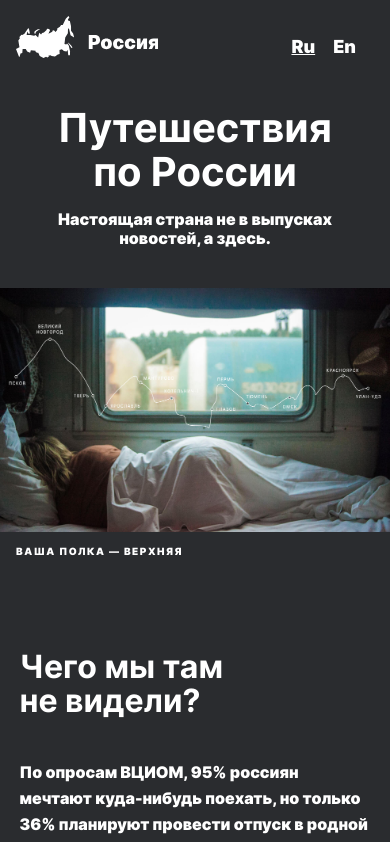
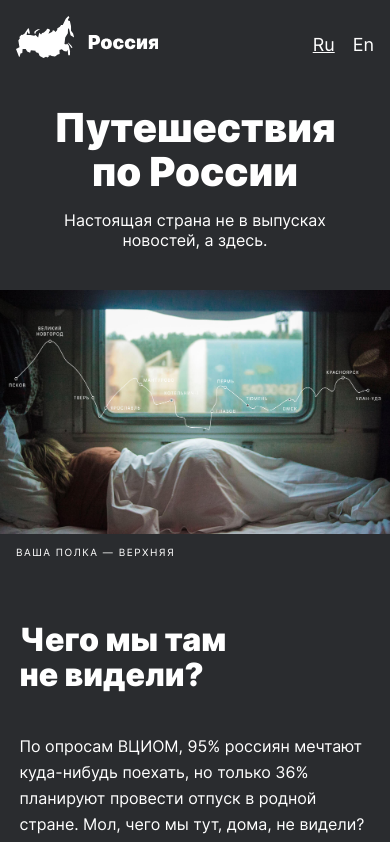
Before and after one commit to 3uku3/russian-travel, a plain HTML site: page index.html in a window 390 px wide. Shown: the top 842 px of the page. Drawn offline with Linux system fonts and the light colour scheme.

Commit message:
fixed bugs

```diff
--- a/blocks/cover/__title/cover__title.css
+++ b/blocks/cover/__title/cover__title.css
@@ -5,7 +5,7 @@
   width: 560px;
   font-size: 72px;
   line-height: 1.06;
-  font-weight: bold;
+  font-weight: 900;
   margin: 0;
   color: #fff;
 
--- a/blocks/header/__lang-link/header__lang-link.css
+++ b/blocks/header/__lang-link/header__lang-link.css
@@ -11,11 +11,7 @@
   opacity: .8;
 }
 
-.header__lang-link:first-of-type {
-  margin-right: 18px;
-}
-
-@media (max-width: 767px){
+@media (max-width: 767px) {
   .header__lang-link {
     font-size: 18px;
   }
--- a/blocks/header/__lang-links/header__lang-links.css
+++ b/blocks/header/__lang-links/header__lang-links.css
@@ -3,4 +3,11 @@
   align-self: flex-end;
   list-style: none;
   margin: 0;
+  padding: 0;
 }
+
+@media (max-width: 767px) {
+  .header__lang-links {
+    margin: 0 0 2px;
+  }
+}
--- /dev/null
+++ b/blocks/header/__link-item/header__link-item.css
@@ -0,0 +1,7 @@
+.header__link-item {
+  margin-right: 18px;
+}
+
+.header__link-item:last-of-type {
+  margin-right: 0;
+}
--- a/blocks/intro/__list-value/intro__list-value.css
+++ /dev/null
@@ -1,4 +0,0 @@
-.intro__list-value {
-  font-weight: normal;
-  display: inline;
-}
--- a/blocks/lead/__caption/lead__caption.css
+++ b/blocks/lead/__caption/lead__caption.css
@@ -10,11 +10,13 @@
 @media (max-width:1023px) {
   .lead__caption {
     margin-left: 24px;
+    margin-bottom: 88px;
   }
 }
 
 @media (max-width:767px) {
   .lead__caption {
     margin-left: 16px;
+    margin-bottom: 64px;
   }
 }
--- a/blocks/lead/__subtitle/lead__subtitle.css
+++ b/blocks/lead/__subtitle/lead__subtitle.css
@@ -18,5 +18,6 @@
     margin: 0 0 40px;
     max-width: 288px;
     font-size: 16px;
+    line-height: 1.25;
   }
 }
--- a/blocks/lead/__title/lead__title.css
+++ b/blocks/lead/__title/lead__title.css
@@ -2,7 +2,7 @@
   max-width: 720px;
   font-weight: 900;
   font-size: 96px;
-  line-height: 1.1;
+  line-height: 1.04;
   margin: 0 0 32px;
   text-align: center;
 }
@@ -12,5 +12,6 @@
     margin: 0 0 16px;
     max-width: 288px;
     font-size: 40px;
+    line-height: 1.1;
   }
 }
--- a/blocks/place/__title/place__title.css
+++ b/blocks/place/__title/place__title.css
@@ -1,6 +1,6 @@
 .place__title {
   font-size: 72px;
-  font-weight: bold;
+  font-weight: 900;
   line-height: 1.1;
   margin: 0 0 48px;
   flex-basis: 46.8%;
--- a/index.html
+++ b/index.html
@@ -13,8 +13,8 @@
     <header class="header page__header">
       <div class="header__logo"></div>
       <ul class="header__lang-links">
-        <li><a class="header__lang-link header__lang-link_active" href="#">Ru</a></li>
-        <li><a class="header__lang-link" href="#">En</a></li>
+        <li class="header__link-item"><a class="header__lang-link header__lang-link_active" href="#">Ru</a></li>
+        <li class="header__link-item"><a class="header__lang-link" href="#">En</a></li>
       </ul>
     </header>
     <main class="content">
--- a/pages/index.css
+++ b/pages/index.css
@@ -7,6 +7,7 @@
 @import url(../blocks/header/header.css);
 @import url(../blocks/header/__logo/header__logo.css);
 @import url(../blocks/header/__lang-links/header__lang-links.css);
+@import url(../blocks/header/__link-item/header__link-item.css);
 @import url(../blocks/header/__lang-link/header__lang-link.css);
 @import url(../blocks/header/__lang-link/_active/header__lang-link_active.css);
 @import url(../blocks/content/content.css);
@@ -23,7 +24,6 @@
 @import url(../blocks/intro/__text/intro__text.css);
 @import url(../blocks/intro/__list/intro__list.css);
 @import url(../blocks/intro/__list-key/intro__list-key.css);
-@import url(../blocks/intro/__list-value/intro__list-value.css);
 @import url(../blocks/photo-grid/photo-grid.css);
 @import url(../blocks/photo-grid/__item/photo-grid__item.css);
 @import url(../blocks/places/places.css);
--- a/vendor/fonts/fonts.css
+++ b/vendor/fonts/fonts.css
@@ -2,6 +2,7 @@
   src:  url(Inter-Regular.woff2) format('woff2'),
         url(Inter-Regular.woff) format('woff');
   font-family: 'Inter';
+  font-weight: 400;
 }
 @font-face {
   src:  url(Inter-Bold.woff2) format('woff2'),
@@ -14,5 +15,5 @@
   src:  url(Inter-Black.woff2) format('woff2'),
         url(Inter-Black.woff) format('woff');
   font-family: 'Inter';
-  font-weight: black;
+  font-weight: 900;
 }
```
